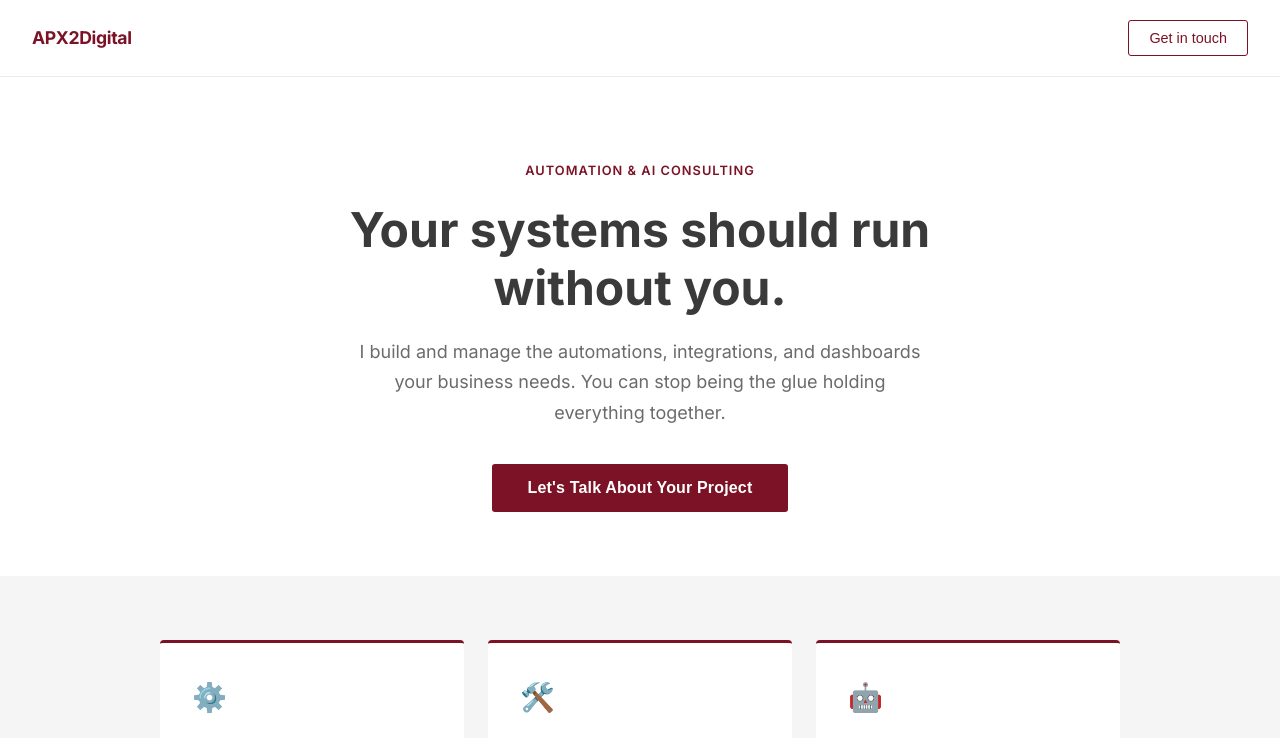
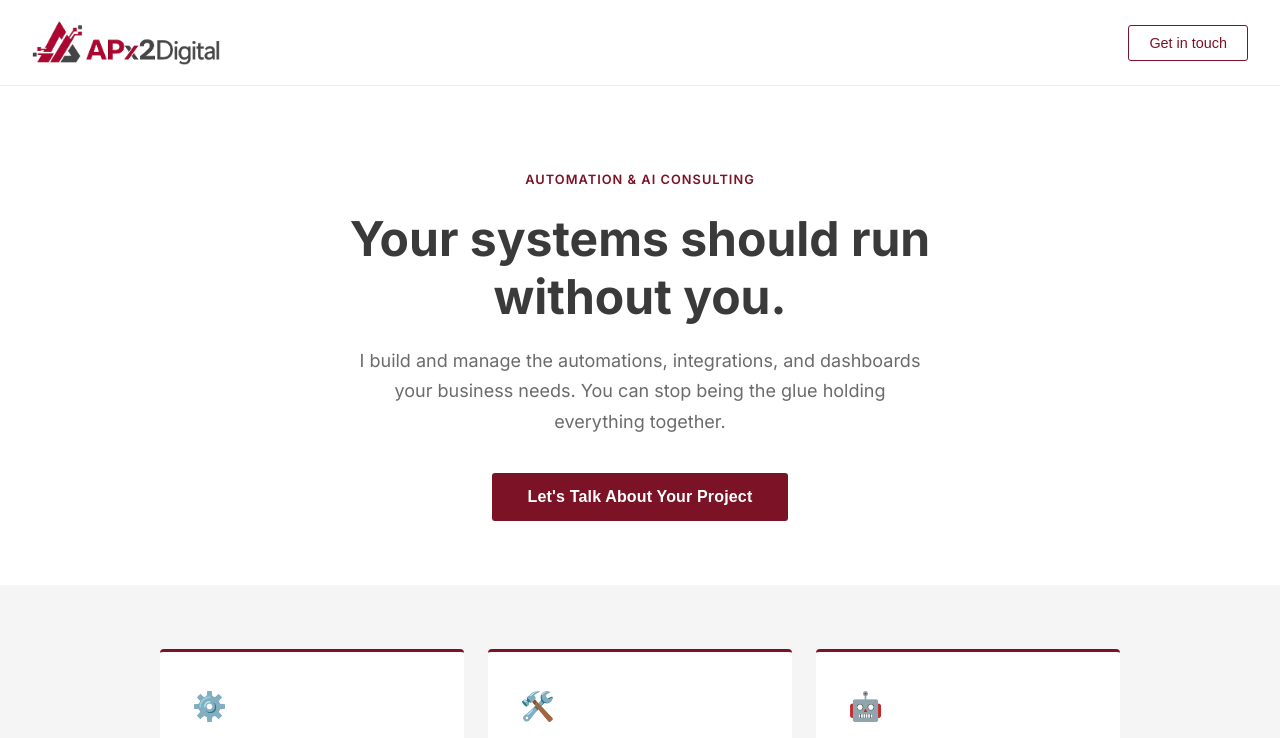
Before and after one commit to AaronHPerras/apx2digital, a React (Vite) app: page / in a window 1280 px wide. Shown: the top 738 px of the page. Built offline with nearby package versions, Linux system fonts and the light colour scheme.

Commit message:
Refactor code structure for improved readability and maintainability

```diff
--- a/src/components/LandingPage.tsx
+++ b/src/components/LandingPage.tsx
@@ -1,5 +1,6 @@
 import React, { useState } from 'react'
 import { ContactModal } from './ContactModal'
+import logo from '../assets/logo.png'
 
 const RED = '#7b1225'
 const GREY = '#3a3a3a'
@@ -33,7 +34,7 @@ const s: Record<string, React.CSSProperties> = {
     alignItems: 'center',
     justifyContent: 'space-between',
   },
-  logo: { fontWeight: 700, fontSize: '1.1rem', color: RED, letterSpacing: '-0.02em' },
+  logo: { height: '45px', width: 'auto', display: 'block' },
   headerBtn: {
     padding: '0.5rem 1.25rem',
     background: 'none',
@@ -156,7 +157,7 @@ export const LandingPage: React.FC = () => {
   return (
     <div style={s.page}>
       <header style={s.header}>
-        <span style={s.logo}>APX2Digital</span>
+        <img src={logo} alt="APX2Digital" style={s.logo} />
         <button
           style={s.headerBtn}
           onClick={() => setModalOpen(true)}
```
Also changed, not shown: src/assets/logo.png (added).
